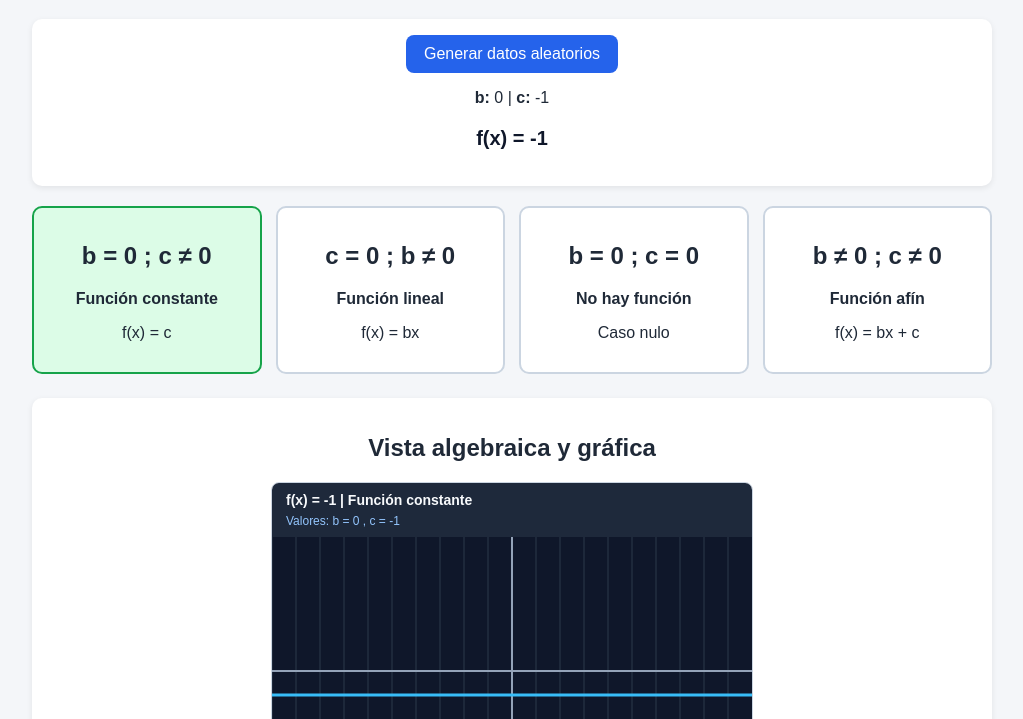
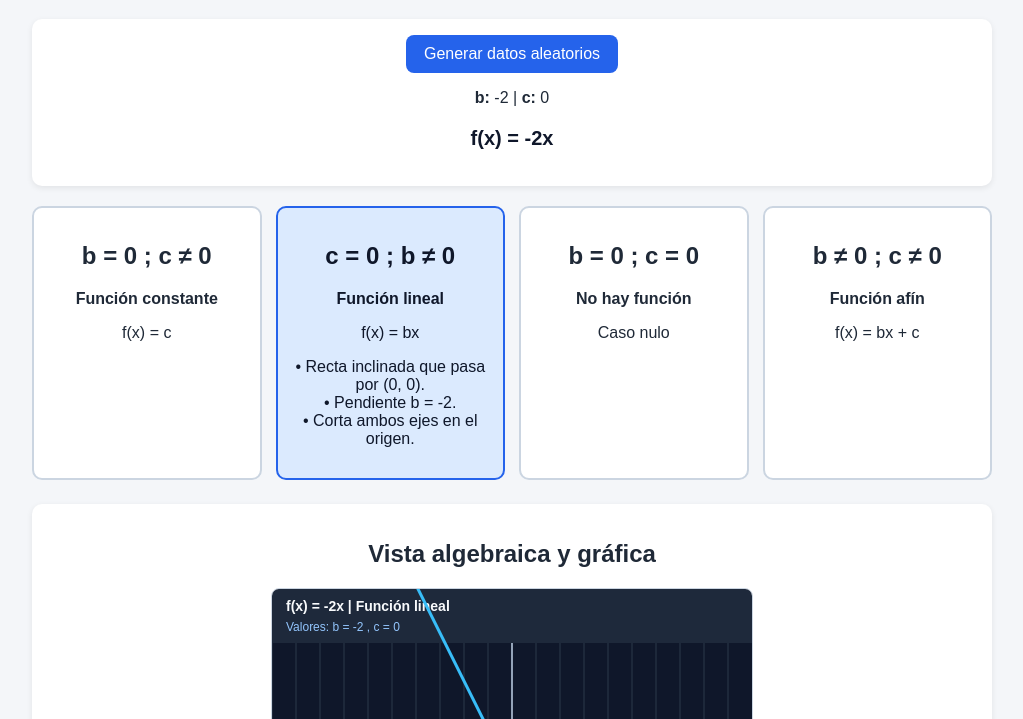
Before and after one commit to samirpenahuaman-ui/tarea_matematica_2, a plain HTML site: page index.html in a window 1280 px wide. Shown: the part 81-800 px from the top of the page, without its empty margins (128-1151 px from the left). Drawn offline with Linux system fonts and the light colour scheme.

Commit message:
Actualizar js y documentacion

```diff
--- a/script.js
+++ b/script.js
@@ -1,3 +1,4 @@
+/*Toma los elementos del HTML con document.querySelector(...) (botón, <span> de b y c, fórmula, imagen y las 4 cajas).*/
 let botonGenerar = document.querySelector("#btnGenerar");
 let spanB = document.querySelector("#valorB");
 let spanC = document.querySelector("#valorC");
@@ -8,28 +9,50 @@ let cajaConstante = document.querySelector("#cajaConstante");
 let cajaLineal = document.querySelector("#cajaLineal");
 let cajaNoFuncion = document.querySelector("#cajaNoFuncion");
 let cajaAfin = document.querySelector("#cajaAfin");
-
-let indiceCaso = 0;
-
+/*(enteroAleatorio): Saca un número entero al azar entre min y max (en el código se usa de -3 a 3).*/
 function enteroAleatorio(min, max) {
   return Math.floor(Math.random() * (max - min + 1)) + min;
 }
+/*(prepararCajas): Crea el párrafo .caracteristicaCaja dentro de cada caja si todavía no existe.*/
+function prepararCajas() {
+  let cajas = [cajaConstante, cajaLineal, cajaNoFuncion, cajaAfin];
+  for (let i = 0; i < cajas.length; i = i + 1) {
+    let detalle = cajas[i].querySelector(".caracteristicaCaja");
+    if (!detalle) {
+      detalle = document.createElement("p");
+      detalle.className = "caracteristicaCaja";
+      cajas[i].appendChild(detalle);
+    }
+  }
+}
+/*(resetearCajas): Limpia la clase activa, los colores y los textos de características de las 4 cajas antes de cada sorteo.*/
+function resetearCajas() {
+  let cajas = [cajaConstante, cajaLineal, cajaNoFuncion, cajaAfin];
+  for (let i = 0; i < cajas.length; i = i + 1) {
+    cajas[i].classList.remove("activa");
+    cajas[i].style.backgroundColor = "#ffffff";
+    cajas[i].style.borderColor = "#cbd5e1";
+    cajas[i].style.color = "#1f2937";
 
-function distintoDeCeroAleatorio(min, max) {
-  let num = 0;
-  while (num === 0) {
-    num = enteroAleatorio(min, max);
+    let detalle = cajas[i].querySelector(".caracteristicaCaja");
+    if (detalle) {
+      detalle.innerText = "";
+    }
   }
-  return num;
 }
+/*(activarCajaConCaracteristica): Pinta en color la caja que corresponde y escribe sus características dentro de ella.*/
+function activarCajaConCaracteristica(caja, colorFondo, colorBorde, textoCaracteristica) {
+  caja.classList.add("activa");
+  caja.style.backgroundColor = colorFondo;
+  caja.style.borderColor = colorBorde;
+  caja.style.color = "#0f172a";
 
-function limpiarCajas() {
-  cajaConstante.classList.remove("activa");
-  cajaLineal.classList.remove("activa");
-  cajaNoFuncion.classList.remove("activa");
-  cajaAfin.classList.remove("activa");
+  let detalle = caja.querySelector(".caracteristicaCaja");
+  if (detalle) {
+    detalle.innerText = textoCaracteristica;
+  }
 }
-
+/*(formatearFormula): Arma cómo se ve la fórmula (f(x) = ..., simplificando 1x/-1x o avisando cuando b = 0 y c = 0).*/
 function formatearFormula(b, c) {
   if (b === 0 && c === 0) {
     return "No hay función (no se puede graficar)";
@@ -57,7 +80,7 @@ function formatearFormula(b, c) {
   let parteC = c > 0 ? " + " + c : " - " + Math.abs(c);
   return "f(x) = " + parteB + parteC;
 }
-
+/*(construirSvgAlgebra): Dibuja el gráfico SVG (rejilla, ejes y la recta y = bx + c, o el aviso si no se puede graficar) y lo manda a fotoAlgebra.src.*/
 function construirSvgAlgebra(b, c, tipoTexto, formula) {
   let ancho = 480;
   let alto = 320;
@@ -101,7 +124,7 @@ function construirSvgAlgebra(b, c, tipoTexto, formula) {
     contenidoFuncion =
       '<line x1="' + px1 + '" y1="' + py1 + '" x2="' + px2 + '" y2="' + py2 + '" stroke="#38bdf8" stroke-width="3"/>';
   }
-
+/*(generarYClasificar): Sortea b y c entre -3 y 3, decide cuál de los 4 casos toca, actualiza textos, resalta la caja, pone su característica y genera la imagen.*/
   let svg =
     '<svg xmlns="http://www.w3.org/2000/svg" width="' + ancho + '" height="' + alto + '" viewBox="0 0 ' + ancho + ' ' + alto + '">' +
     '<rect width="' + ancho + '" height="' + alto + '" rx="10" fill="#0f172a"/>' +
@@ -121,44 +144,58 @@ function construirSvgAlgebra(b, c, tipoTexto, formula) {
 }
 
 function generarYClasificar() {
-  let b = 0;
-  let c = 0;
-  let tipoTexto = "";
+  let b = enteroAleatorio(-3, 3);
+  let c = enteroAleatorio(-3, 3);
 
-  limpiarCajas();
-
-  if (indiceCaso === 0) {
-    b = 0;
-    c = distintoDeCeroAleatorio(-3, 3);
-    tipoTexto = "Función constante";
-    cajaConstante.classList.add("activa");
-  } else if (indiceCaso === 1) {
-    b = distintoDeCeroAleatorio(-3, 3);
-    c = 0;
-    tipoTexto = "Función lineal";
-    cajaLineal.classList.add("activa");
-  } else if (indiceCaso === 2) {
-    b = 0;
-    c = 0;
-    tipoTexto = "No hay función";
-    cajaNoFuncion.classList.add("activa");
-  } else {
-    b = distintoDeCeroAleatorio(-3, 3);
-    c = distintoDeCeroAleatorio(-3, 3);
-    tipoTexto = "Función afín";
-    cajaAfin.classList.add("activa");
-  }
-
-  indiceCaso = (indiceCaso + 1) % 4;
+  prepararCajas();
+  resetearCajas();
 
   spanB.innerText = b;
   spanC.innerText = c;
+
+  let tipoTexto = "";
+
+  if (b === 0 && c !== 0) {
+    tipoTexto = "Función constante";
+    activarCajaConCaracteristica(
+      cajaConstante,
+      "#dcfce7",
+      "#16a34a",
+      "• Recta horizontal (pendiente 0).\n• Corta el eje y en (0, " + c + ").\n• No corta el eje x."
+    );
+  } else if (c === 0 && b !== 0) {
+    tipoTexto = "Función lineal";
+    activarCajaConCaracteristica(
+      cajaLineal,
+      "#dbeafe",
+      "#2563eb",
+      "• Recta inclinada que pasa por (0, 0).\n• Pendiente b = " + b + ".\n• Corta ambos ejes en el origen."
+    );
+  } else if (b === 0 && c === 0) {
+    tipoTexto = "No hay función";
+    activarCajaConCaracteristica(
+      cajaNoFuncion,
+      "#fef3c7",
+      "#d97706",
+      "• Condición b = 0 y c = 0.\n• No define una función.\n• No se puede graficar una recta."
+    );
+  } else {
+    tipoTexto = "Función afín";
+    activarCajaConCaracteristica(
+      cajaAfin,
+      "#ede9fe",
+      "#7c3aed",
+      "• Recta inclinada que no pasa por (0, 0).\n• Pendiente b = " + b + ".\n• Corta el eje y en (0, " + c + ")."
+    );
+  }
 
   let formula = formatearFormula(b, c);
   formulaTexto.innerText = formula;
 
   fotoAlgebra.src = construirSvgAlgebra(b, c, tipoTexto, formula);
 }
+/*Escucha el clic en #btnGenerar para repetir todo y ejecuta generarYClasificar() al abrir la página.*/
+botonGenerar.addEventListener("click", generarYClasificar);
 
-botonGenerar.addEventListener("click", generarYClasificar);
+
 generarYClasificar();
```
Also changed, not shown: index.html (+10 -2 lines), style.css (+12 -11 lines).
